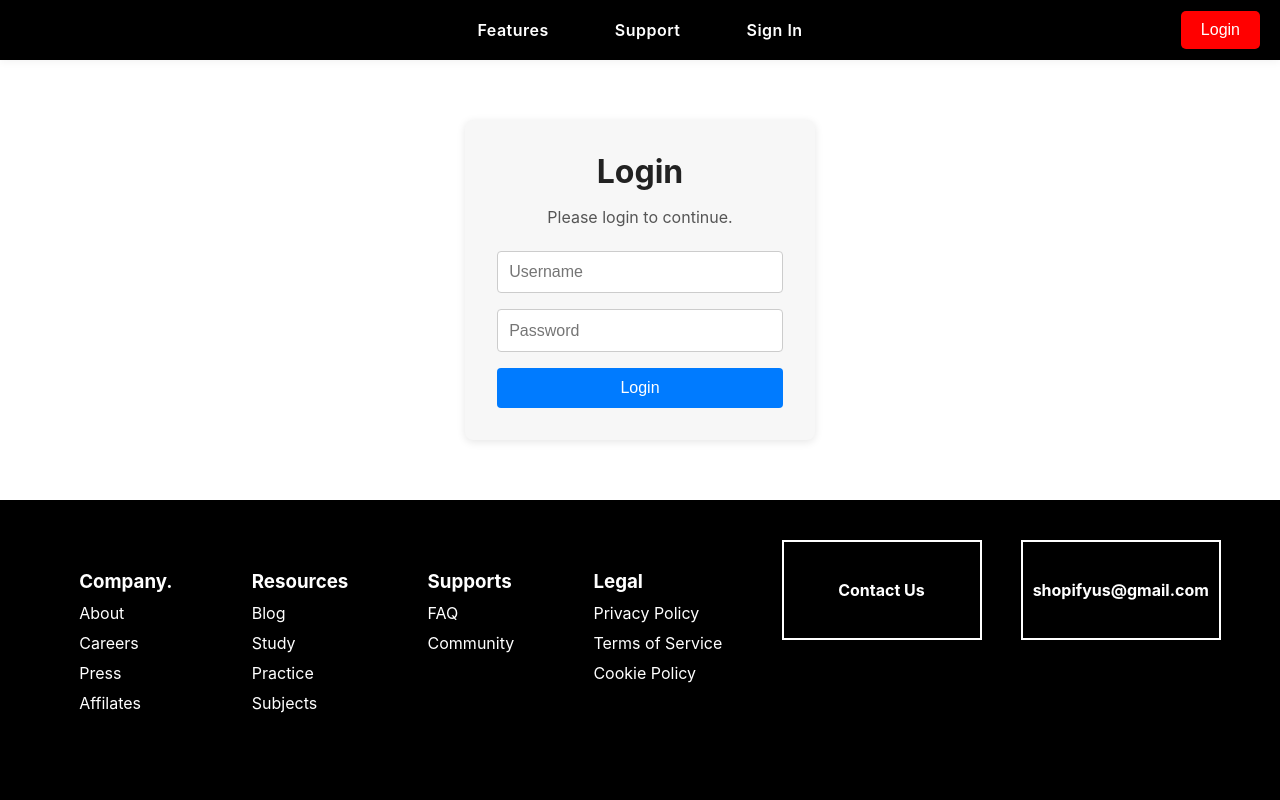
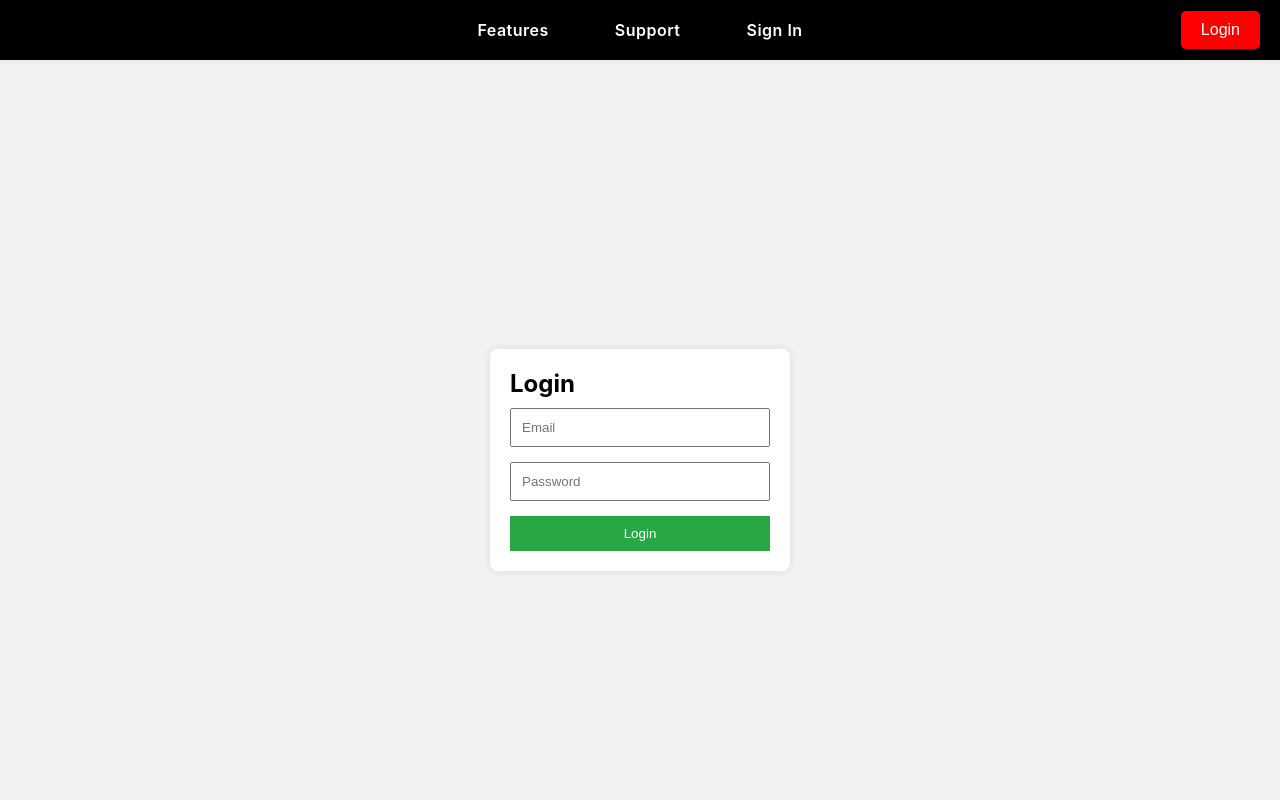
Before and after one commit to Sumitrathod16/Services, a React (Create React App) app in the folder myapp/: page /login in a window 1280 px wide. Shown: the top 800 px of the page. Built offline with nearby package versions, Linux system fonts and the light colour scheme.

Commit message:
Login page & Sign in page validations

```diff
--- a/myapp/src/components/Login.js
+++ b/myapp/src/components/Login.js
@@ -1,18 +1,115 @@
-import React from "react";
-//import './Login.css';
+// LoginForm.js
+import React, { useState } from 'react';
 
-function Login() {
-    return (
-        <div className="login-container">
-            <h1 className="login-title">Login</h1>
-            <p className="login-desc">Please login to continue.</p>
-            <form className="login-form">
-                <input className="login-input" type="text" placeholder="Username" />
-                <input className="login-input" type="password" placeholder="Password" />
-                <button className="login-btn" type="submit">Login</button>
-            </form>
-        </div>
-    );
-}
+const LoginForm = () => {
+  const [formData, setFormData] = useState({
+    email: '',
+    password: ''
+  });
 
-export default Login;
+  const [errors, setErrors] = useState({});
+
+  const handleChange = (e) => {
+    setFormData({
+      ...formData,
+      [e.target.name]: e.target.value
+    });
+  };
+
+  const validate = () => {
+    const newErrors = {};
+    const emailPattern = /^[^ ]+@[^ ]+\.[a-z]{2,3}$/;
+
+    if (!emailPattern.test(formData.email)) {
+      newErrors.email = 'Invalid email address';
+    }
+
+    if (formData.password.length < 6) {
+      newErrors.password = 'Password must be at least 6 characters';
+    }
+
+    setErrors(newErrors);
+    return Object.keys(newErrors).length === 0;
+  };
+
+  const handleSubmit = (e) => {
+    e.preventDefault();
+
+    if (validate()) {
+      alert('Login successful!');
+      setFormData({ email: '', password: '' });
+      setErrors({});
+      // You can also call an API here
+    }
+  };
+
+  return (
+    <div style={styles.container}>
+      <form onSubmit={handleSubmit} style={styles.form}>
+        <h2>Login</h2>
+
+        <input
+          type="email"
+          name="email"
+          placeholder="Email"
+          value={formData.email}
+          onChange={handleChange}
+          style={styles.input}
+        />
+        {errors.email && <p style={styles.error}>{errors.email}</p>}
+
+        <input
+          type="password"
+          name="password"
+          placeholder="Password"
+          value={formData.password}
+          onChange={handleChange}
+          style={styles.input}
+        />
+        {errors.password && <p style={styles.error}>{errors.password}</p>}
+
+        <button type="submit" style={styles.button}>Login</button>
+      </form>
+    </div>
+  );
+};
+
+const styles = {
+  container: {
+    display: 'flex',
+    height: '100vh',
+    alignItems: 'center',
+    justifyContent: 'center',
+    background: '#f2f2f2'
+  },
+  form: {
+    background: 'white',
+    padding: '20px',
+    borderRadius: '8px',
+    boxShadow: '0 0 10px rgba(0,0,0,0.1)',
+    width: '300px'
+  },
+  input: {
+    width: '100%',
+    padding: '10px',
+    marginTop: '10px',
+    marginBottom: '5px',
+    boxSizing: 'border-box'
+  },
+  button: {
+    width: '100%',
+    padding: '10px',
+    backgroundColor: '#28a745',
+    color: 'white',
+    border: 'none',
+    marginTop: '10px',
+    cursor: 'pointer'
+  },
+  error: {
+    color: 'red',
+    fontSize: '0.8em',
+    marginBottom: '5px'
+  }
+};
+
+export default LoginForm;
--- a/myapp/src/components/Sign-in.js
+++ b/myapp/src/components/Sign-in.js
@@ -1,11 +1,65 @@
-import React from 'react';
-function Signin(){
+import React, { useState } from 'react';
+
+function Signin() {
+    const [formData, setFormData] = useState({
+        name: '',
+        mobile: '',
+        email: '',
+        password: '',
+        confirmPassword: '',
+        address: '',
+        city: '',
+        state: '',
+        country: '',
+        pincode: ''
+    });
+
+    const [errors, setErrors] = useState({});
+
+    const handleChange = (e) => {
+        const { name, value } = e.target;
+        setFormData(prev => ({ ...prev, [name]: value }));
+    };
+
+    const validate = () => {
+        const newErrors = {};
+        const emailRegex = /^[^\s@]+@[^\s@]+\.[^\s@]+$/;
+        const mobileRegex = /^\d{10}$/;
+        const pincodeRegex = /^\d{5,6}$/;
+
+        if (!formData.name.trim()) newErrors.name = "Name is required.";
+        if (!mobileRegex.test(formData.mobile)) newErrors.mobile = "Enter a valid 10-digit mobile number.";
+        if (!emailRegex.test(formData.email)) newErrors.email = "Enter a valid email.";
+        if (formData.password.length < 6) newErrors.password = "Password must be at least 6 characters.";
+        if (formData.password !== formData.confirmPassword) newErrors.confirmPassword = "Passwords do not match.";
+        if (!formData.address) newErrors.address = "Address is required.";
+        if (!formData.city) newErrors.city = "City is required.";
+        if (!formData.state) newErrors.state = "State is required.";
+        if (!formData.country) newErrors.country = "Country is required.";
+        if (!pincodeRegex.test(formData.pincode)) newErrors.pincode = "Enter a valid pincode.";
+
+        return newErrors;
+    };
+
+    const handleSubmit = (e) => {
+        e.preventDefault();
+        const validationErrors = validate();
+        if (Object.keys(validationErrors).length > 0) {
+            setErrors(validationErrors);
+        } else {
+            setErrors({});
+            // Simulate API call
+            console.log("Form Data Submitted:", formData);
+            alert("Form submitted successfully!");
+        }
+    };
+
     return (
         <>
             <style>
                 {`
                     .signin-container {
-    max-width: 350px;
+                        max-width: 400px;
                         margin: 60px auto;
                         padding: 2rem;
                         background: #f7f7f7;
@@ -28,6 +82,7 @@ function Signin(){
                         display: flex;
                         flex-direction: column;
                         gap: 1rem;
+                        text-align: left;
                     }
 
                     .signin-input {
@@ -50,27 +105,55 @@ function Signin(){
                     .signin-btn:hover {
                         background: #0056b3;
                     }
+
+                    .error {
+                        color: red;
+                        font-size: 0.85rem;
+                        margin-top: -0.5rem;
+                        margin-bottom: 0.5rem;
+                    }
                 `}
             </style>
+
             <div className="signin-container">
                 <h1 className="signin-title">Sign In</h1>
                 <p className="signin-desc">Please sign in to continue.</p>
-            <form className="signin-form">
-                <input className="signin-input" type="text" placeholder="Name" />
-                <input className="signin-input" type="Number" placeholder="Mobile Number" />
-                <input className="signin-input" type="email" placeholder="Email" />
-                <input className="signin-input" type="password" placeholder="Password" />
-                <input className="signin-input" type="password" placeholder="Confirm Password" />
-                <input className="signin-input" type="text" placeholder="Address" />
-                <input className="signin-input" type="text" placeholder="City" />
-                <input className="signin-input" type="text" placeholder="State" />
-                <input className="signin-input" type="text" placeholder="Country" />
-                <input className="signin-input" type="text" placeholder="Pincode" />
-                `
+                <form className="signin-form" onSubmit={handleSubmit}>
+                    <input className="signin-input" type="text" placeholder="Name" name="name" value={formData.name} onChange={handleChange} />
+                    {errors.name && <div className="error">{errors.name}</div>}
+
+                    <input className="signin-input" type="number" placeholder="Mobile Number" name="mobile" value={formData.mobile} onChange={handleChange} />
+                    {errors.mobile && <div className="error">{errors.mobile}</div>}
+
+                    <input className="signin-input" type="email" placeholder="Email" name="email" value={formData.email} onChange={handleChange} />
+                    {errors.email && <div className="error">{errors.email}</div>}
+
+                    <input className="signin-input" type="password" placeholder="Password" name="password" value={formData.password} onChange={handleChange} />
+                    {errors.password && <div className="error">{errors.password}</div>}
+
+                    <input className="signin-input" type="password" placeholder="Confirm Password" name="confirmPassword" value={formData.confirmPassword} onChange={handleChange} />
+                    {errors.confirmPassword && <div className="error">{errors.confirmPassword}</div>}
+
+                    <input className="signin-input" type="text" placeholder="Address" name="address" value={formData.address} onChange={handleChange} />
+                    {errors.address && <div className="error">{errors.address}</div>}
+
+                    <input className="signin-input" type="text" placeholder="City" name="city" value={formData.city} onChange={handleChange} />
+                    {errors.city && <div className="error">{errors.city}</div>}
+
+                    <input className="signin-input" type="text" placeholder="State" name="state" value={formData.state} onChange={handleChange} />
+                    {errors.state && <div className="error">{errors.state}</div>}
+
+                    <input className="signin-input" type="text" placeholder="Country" name="country" value={formData.country} onChange={handleChange} />
+                    {errors.country && <div className="error">{errors.country}</div>}
+
+                    <input className="signin-input" type="text" placeholder="Pincode" name="pincode" value={formData.pincode} onChange={handleChange} />
+                    {errors.pincode && <div className="error">{errors.pincode}</div>}
+
                     <button className="signin-btn" type="submit">Sign In</button>
                 </form>
             </div>
         </>
     );
 }
+
 export default Signin;
```
Also changed, not shown: 1 other file (tests, documents, lock files or other folders). Lines whose indentation alone changed are shown as unchanged.
